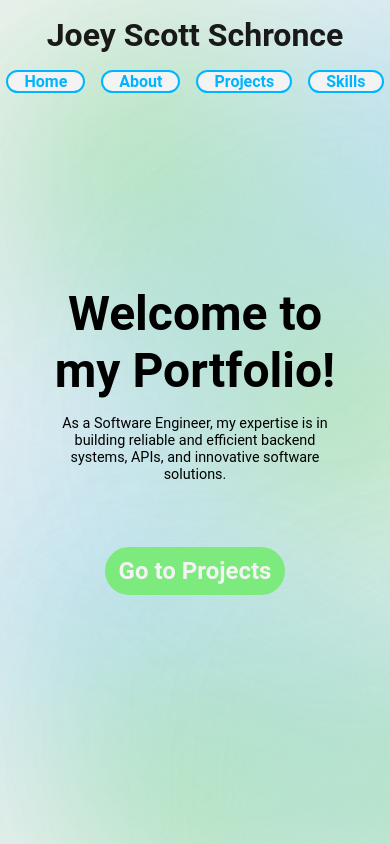
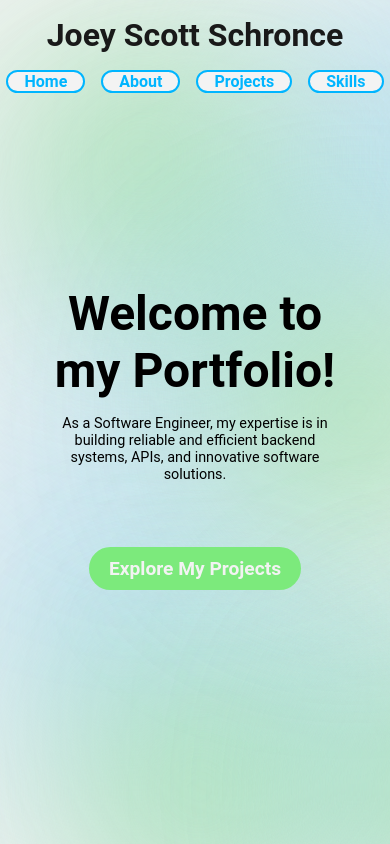
Before and after one commit to JoeyScottSchronce/JoeyScottSchronce.github.io, a React (Vite) app: page / in a window 390 px wide. Built offline with nearby package versions, Linux system fonts and the light colour scheme.

Commit message:
updated css

```diff
--- a/src/Components/HeroSection/HeroSection.css
+++ b/src/Components/HeroSection/HeroSection.css
@@ -48,7 +48,7 @@
     display: flex;
     align-items: center;
     justify-content: center;
-    width: 10rem;
+    width: 14rem;
     margin: 3rem 0.5rem 0.5rem 0.5rem;
 }
 
@@ -84,6 +84,10 @@
         font-size: 0.9rem;
         max-width: 100%;
     }
+    .third-sub {
+        font-size: 1.2rem;
+        width: 12rem;
+    }
 }
 
 @media (max-width: 525px) {
--- a/src/Components/HeroSection/HeroSection.jsx
+++ b/src/Components/HeroSection/HeroSection.jsx
@@ -17,7 +17,7 @@ function HeroSection() {
                 </div>
 
                 <div className="third-sub" >
-                    <Link to="/projects">Go to Projects</Link>
+                    <Link to="/projects">Explore My Projects</Link>
                 </div>
             </div>
         </div>
```
